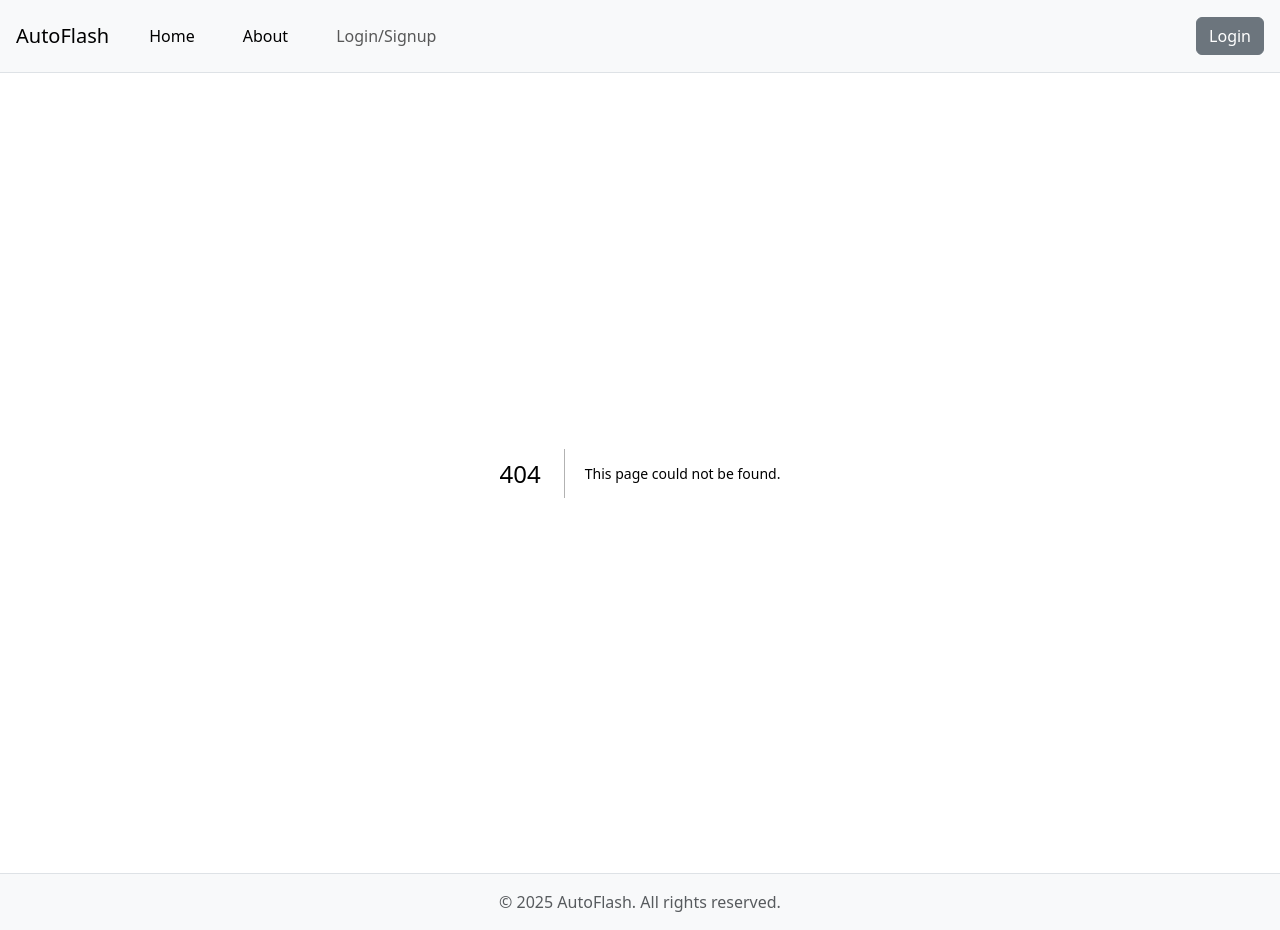
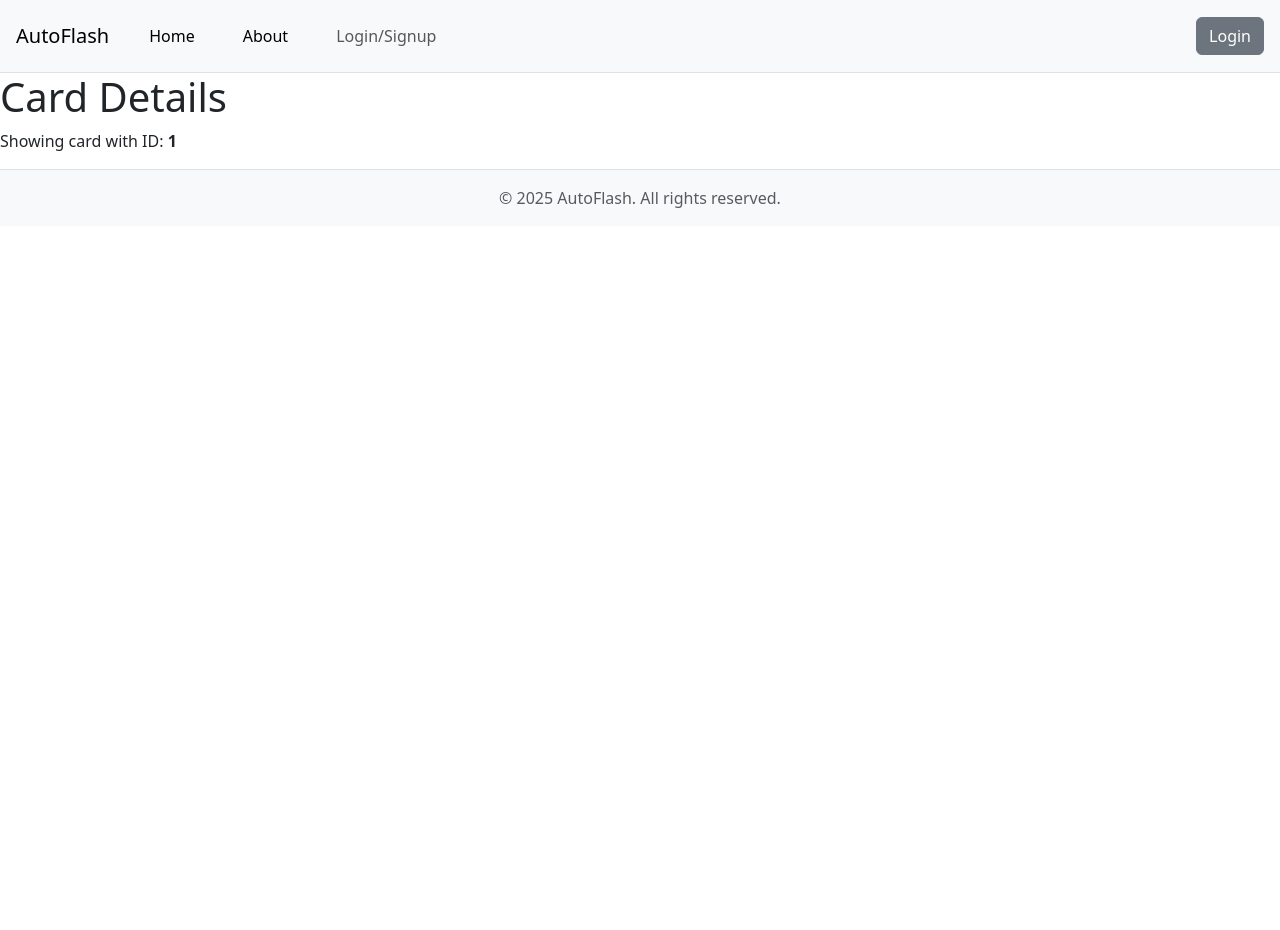
Before and after one commit to JaydenLandis/csci-4300-group-project, a Next.js app: page /single-card/1 in a window 1280 px wide. Before the commit this address had no page. After the commit the page ends 800 px from the top, so only its background shows below. Built offline with nearby package versions, Linux system fonts and the light colour scheme.

Commit message:
How a page

```diff
--- /dev/null
+++ b/src/app/single-card/[id]/page.tsx
@@ -0,0 +1,20 @@
+import type { FC } from 'react';
+
+interface SingleCardPageProps {
+  params: { id: string };
+}
+
+const SingleCardPage: FC<SingleCardPageProps> = ({ params }) => {
+  const { id } = params;
+
+  // e.g. fetch(`/api/cards/${id}`) or use your data‑fetching of choice
+  return (
+    <div>
+      <h1>Card Details</h1>
+      <p>Showing card with ID: <strong>{id}</strong></p>
+      {/* render the rest of your card here */}
+    </div>
+  );
+};
+
+export default SingleCardPage;
```
Also changed, not shown: src/app/cards/page.tsx (+9 -1 lines).
